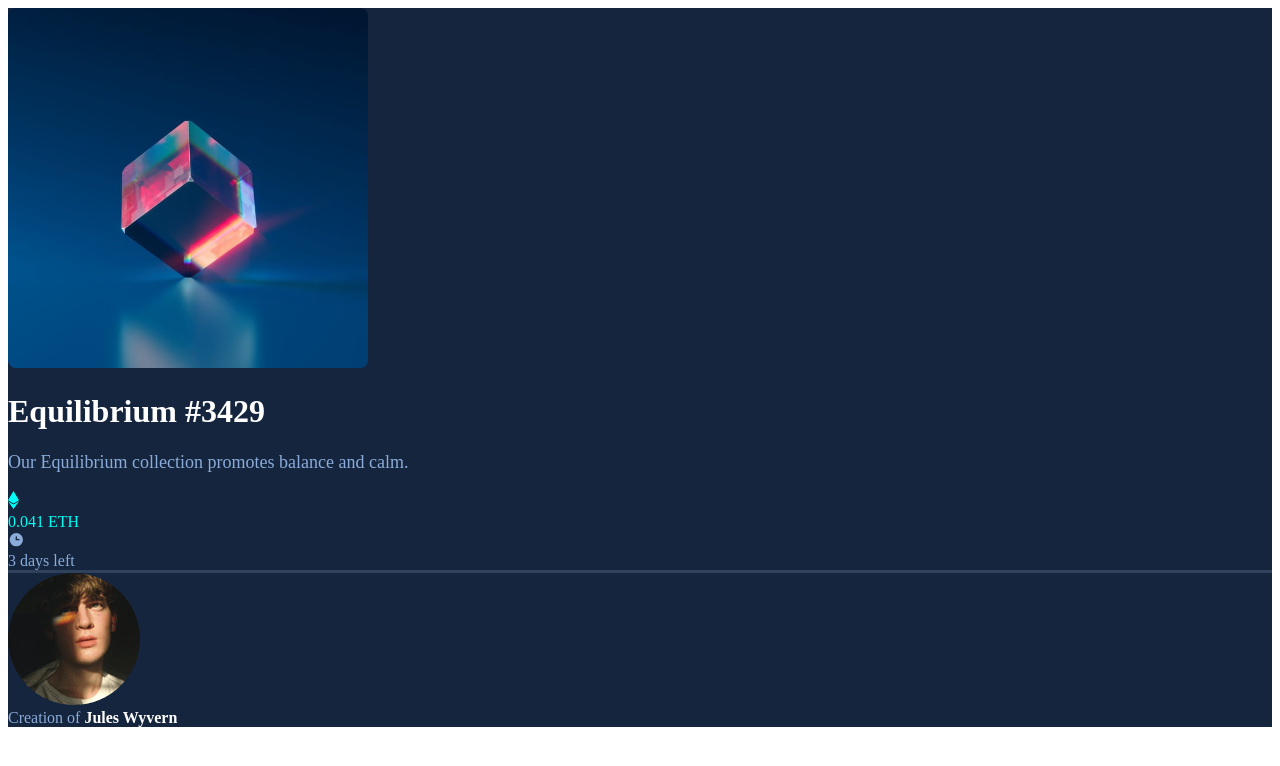
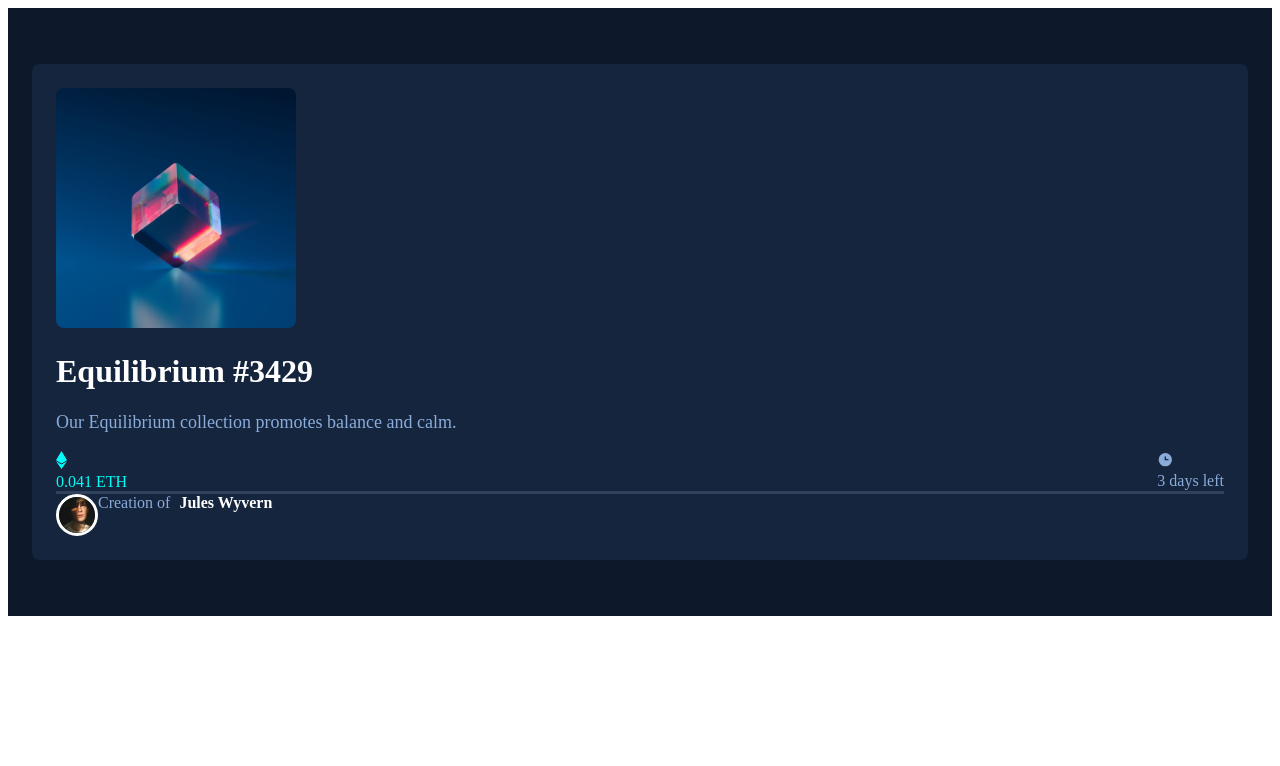
Before and after one commit to Mangonando/nft-preview-card-component, a plain HTML site: page index.html in a window 1280 px wide. Drawn offline with Linux system fonts and the light colour scheme.

Commit message:
styling, flexbox

```diff
--- a/index.css
+++ b/index.css
@@ -1,14 +1,17 @@
 .nft-card-container {
   background-color: hsl(217, 54%, 11%);
+  padding: 56px 24px;
 }
 
 .nft-card {
   background-color: hsl(216, 50%, 16%);
+  border-radius: 8px;
+  padding: 24px;
 }
 
 .image-equilibrium {
-  width: 360px;
-  height: 360px;
+  width: 240px;
+  height: 240px;
   border-radius: 8px;
 }
 
@@ -25,6 +28,12 @@
 .price-time-box {
   border-bottom: solid;
   border-color: hsl(215, 32%, 27%);
+  display: flex;
+  flex-direction: row;
+  justify-content: space-between;
+}
+
+.ethereum-info {
 }
 
 .ethereum-price {
@@ -35,10 +44,24 @@
   color: hsl(215, 51%, 70%);
 }
 
+.creator-info {
+  display: flex;
+  flex-direction: row;
+}
+
 .creator-text {
   color:hsl(215, 51%, 70%);
 }
 
+.creator-avatar {
+  width: 36px;
+  height: 36px;
+  border: solid;
+  border-color: hsl(0, 0%, 100%);
+  border-radius: 50%;
+}
+
 .creator-name {
   color: hsl(0, 0%, 100%);
+  padding-left: 5px;
 }
--- a/index.html
+++ b/index.html
@@ -18,18 +18,18 @@
       <h1 class="title">Equilibrium #3429</h1>
       <p class="text">Our Equilibrium collection promotes balance and calm.</p>
       <div class="price-time-box">
-        <div>
+        <div class="ethereum-info">
           <img src="/images/icon-ethereum.svg" alt="icon-ethereum">
           <div class="ethereum-price">0.041 ETH</div>
         </div>
-        <div>
+        <div class="time-info">
           <img src="/images/icon-clock.svg" alt="icon-clock">
           <div class="time-text">3 days left</div>
         </div>
       </div>
-      <div>
-        <img src="/images/image-avatar.png" alt="image-avatar">
-        <div class="creator-text">Creation of <b class="creator-name">Jules Wyvern</b></div>
+      <div class="creator-info">
+        <img src="/images/image-avatar.png" class="creator-avatar" alt="image-avatar">
+        <div class="creator-text">Creation of <b class="creator-name"> Jules Wyvern</b></div>
       </div>
     </div>
   </div>
```
